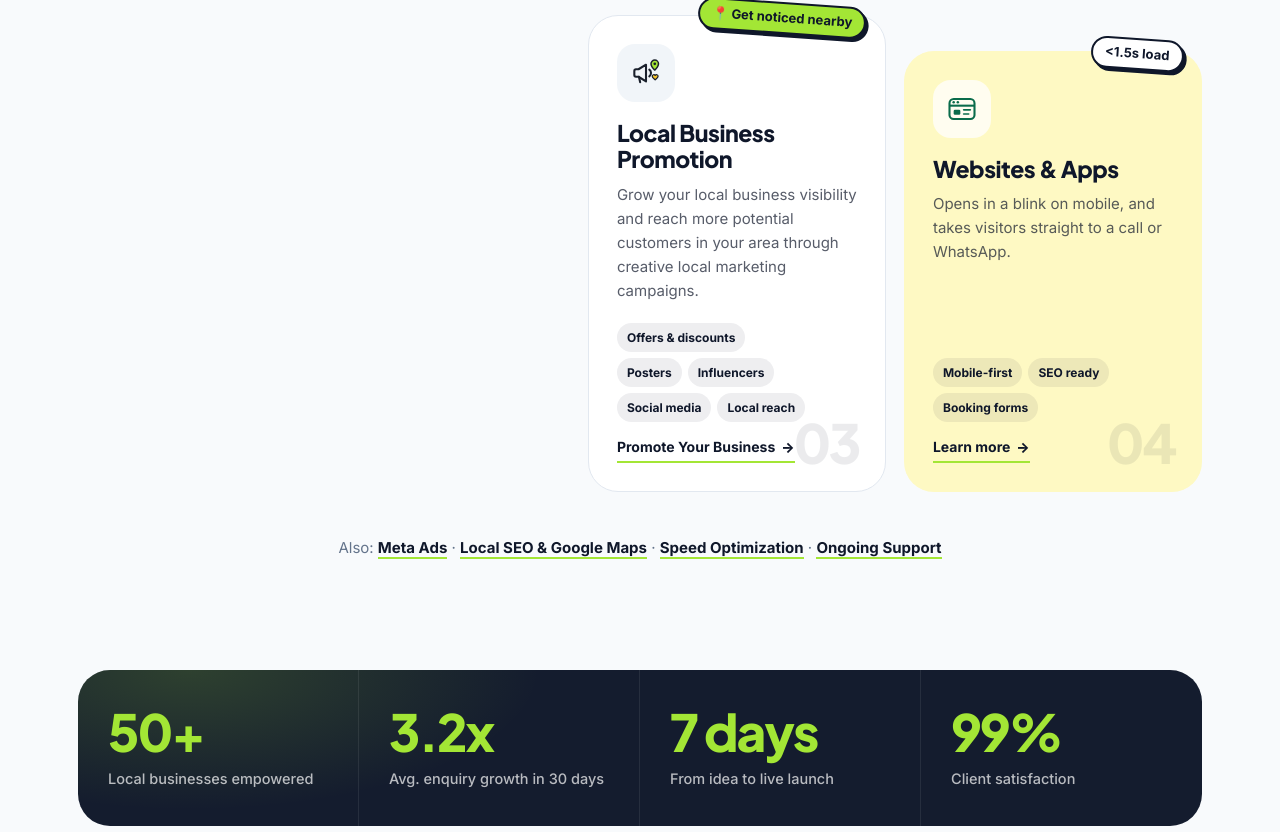
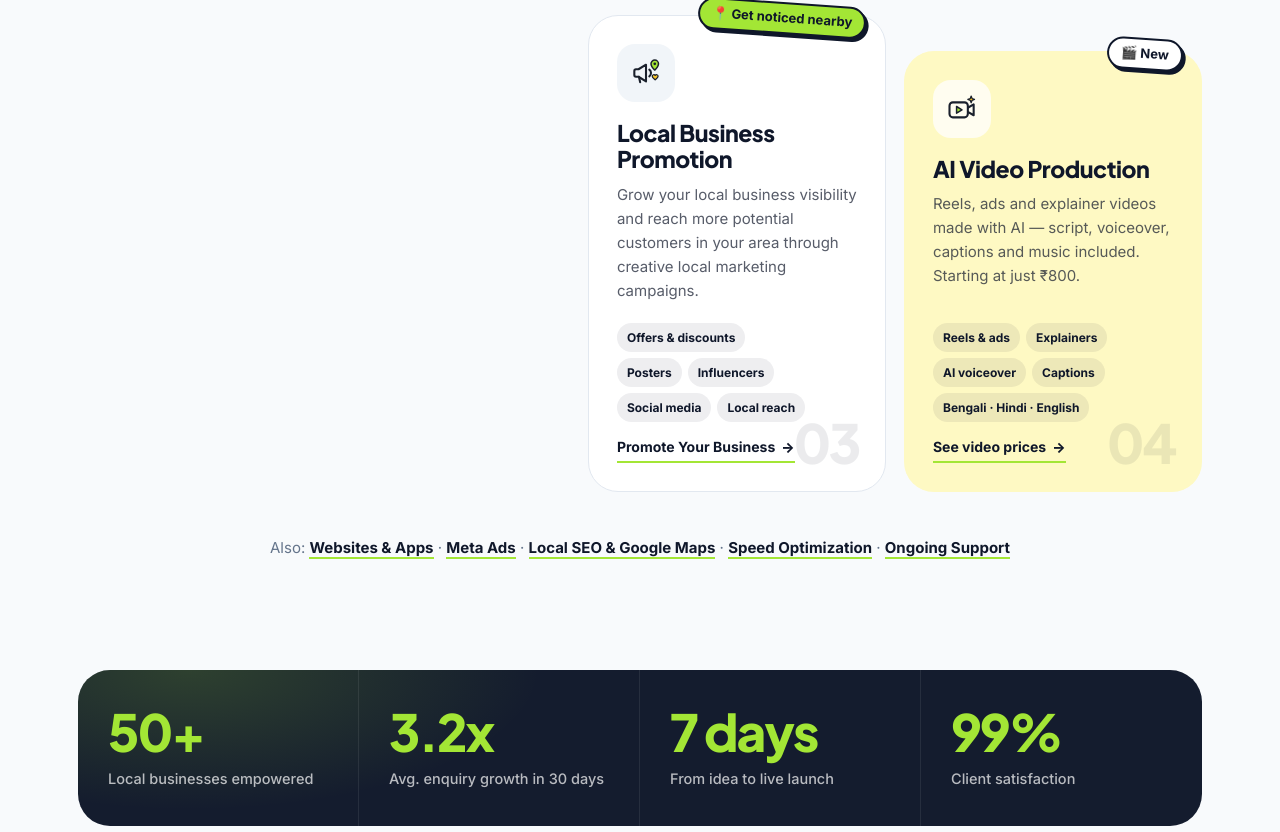
Before and after one commit to susalohar-byte/susanta.me, a website: page public/index.html in a window 1280 px wide. Shown: the part 1409-2241 px from the top of the page. Drawn offline with Linux system fonts and the light colour scheme.

Commit message:
Homepage services: show AI Video instead of Websites & Apps
Websites & Apps stays on /services and its own page, and is linked
from the homepage 'Also:' line (migration 0013).

Co-Authored-By: Claude Opus 5.5 <noreply@anthropic.com>

```diff
--- a/public/index.html
+++ b/public/index.html
@@ -226,17 +226,17 @@
             <span class="svc4__tags"><span>Offers &amp; discounts</span><span>Posters</span><span>Influencers</span><span>Social media</span><span>Local reach</span></span>
             <span class="svc4__cta">Promote Your Business <span class="arr">&rarr;</span></span>
           </a>
-          <a href="/services/web-dev" class="svc4__card svc4__card--butter reveal">
-            <span class="stk svc4__stk">&lt;1.5s load</span>
-            <span class="svc4__icon"><img src="/assets/icons/website-dev.svg" alt="" width="30" height="30"></span>
+          <a href="/services/ai-video" class="svc4__card svc4__card--butter reveal">
+            <span class="stk svc4__stk">🎬 New</span>
+            <span class="svc4__icon"><img src="/assets/icons/ai-video.svg" alt="" width="30" height="30"></span>
             <span class="svc4__num">04</span>
-            <h3>Websites &amp; Apps</h3>
-            <p>Opens in a blink on mobile, and takes visitors straight to a call or WhatsApp.</p>
-            <span class="svc4__tags"><span>Mobile-first</span><span>SEO ready</span><span>Booking forms</span></span>
-            <span class="svc4__cta">Learn more <span class="arr">&rarr;</span></span>
+            <h3>AI Video Production</h3>
+            <p>Reels, ads and explainer videos made with AI — script, voiceover, captions and music included. Starting at just ₹800.</p>
+            <span class="svc4__tags"><span>Reels &amp; ads</span><span>Explainers</span><span>AI voiceover</span><span>Captions</span><span>Bengali · Hindi · English</span></span>
+            <span class="svc4__cta">See video prices <span class="arr">&rarr;</span></span>
           </a></div>
       </div>
-      <div class="container"><p class="svc4__extra reveal">Also: <a href="/services/meta-ads">Meta Ads</a> · <a href="/services#seo">Local SEO &amp; Google Maps</a> · <a href="/services#speed">Speed Optimization</a> · <a href="/services#support">Ongoing Support</a></p></div>
+      <div class="container"><p class="svc4__extra reveal">Also: <a href="/services/web-dev">Websites &amp; Apps</a> · <a href="/services/meta-ads">Meta Ads</a> · <a href="/services#seo">Local SEO &amp; Google Maps</a> · <a href="/services#speed">Speed Optimization</a> · <a href="/services#support">Ongoing Support</a></p></div>
     </section>
 
     <section class="section section--flush-top"><div class="container">
--- a/scripts/build.mjs
+++ b/scripts/build.mjs
@@ -98,7 +98,7 @@ function home() {
         </div>
         ${list('services', servicesHtml(published(C.services), 'home'), 'home', 'svc4__grid')}
       </div>
-      <div class="container"><p class="svc4__extra reveal">Also: <a href="/services/meta-ads">Meta Ads</a> · <a href="/services#seo">Local SEO &amp; Google Maps</a> · <a href="/services#speed">Speed Optimization</a> · <a href="/services#support">Ongoing Support</a></p></div>
+      <div class="container"><p class="svc4__extra reveal">Also: <a href="/services/web-dev">Websites &amp; Apps</a> · <a href="/services/meta-ads">Meta Ads</a> · <a href="/services#seo">Local SEO &amp; Google Maps</a> · <a href="/services#speed">Speed Optimization</a> · <a href="/services#support">Ongoing Support</a></p></div>
     </section>
 
     <section class="section section--flush-top"><div class="container">${stats()}</div></section>
--- a/scripts/content.json
+++ b/scripts/content.json
@@ -574,7 +574,7 @@
       ],
       "content": "## How it works\n\n1. **A short call** to understand your business and customers.\n2. **Design and content** — we write the copy and design every page for mobile first.\n3. **Build and launch** — fast, secure and connected to WhatsApp, Google Maps and your forms.\n4. **Ongoing support** — price changes, new photos and offers, just send them on WhatsApp.",
       "cta": "Get a website for my business",
-      "show_on_home": 1,
+      "show_on_home": 0,
       "sort": 4,
       "published": 1,
       "seo_description": "Fast, mobile-first websites for local businesses that load in under 1.5 seconds and turn visitors into calls and WhatsApp enquiries."
@@ -658,7 +658,7 @@
         }
       ],
       "cta": "Get my AI video",
-      "show_on_home": 0,
+      "show_on_home": 1,
       "sort": 6,
       "published": 1,
       "seo_description": "Affordable AI video production for local businesses in Purulia and West Bengal: Reels, ads and explainer videos with script, AI voiceover, captions and music. From ₹800 per video."
```
Also changed, not shown: 1 other file.
